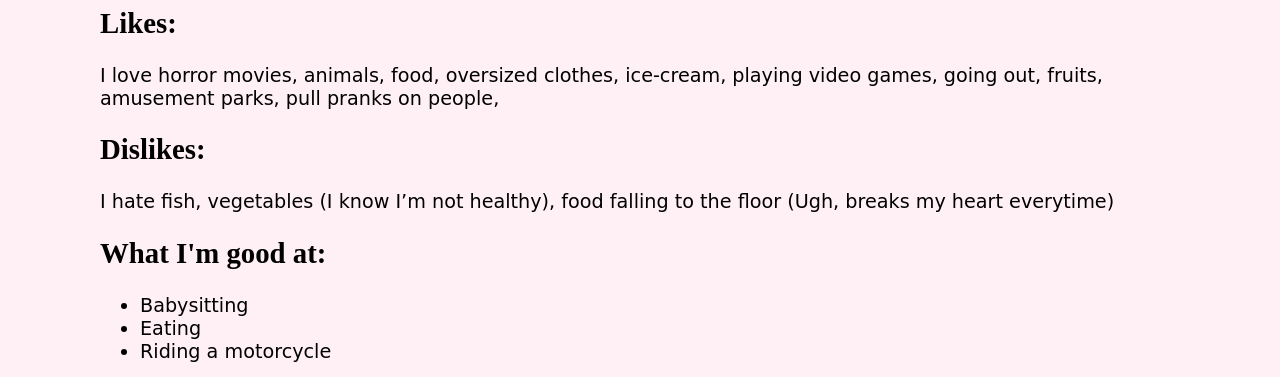
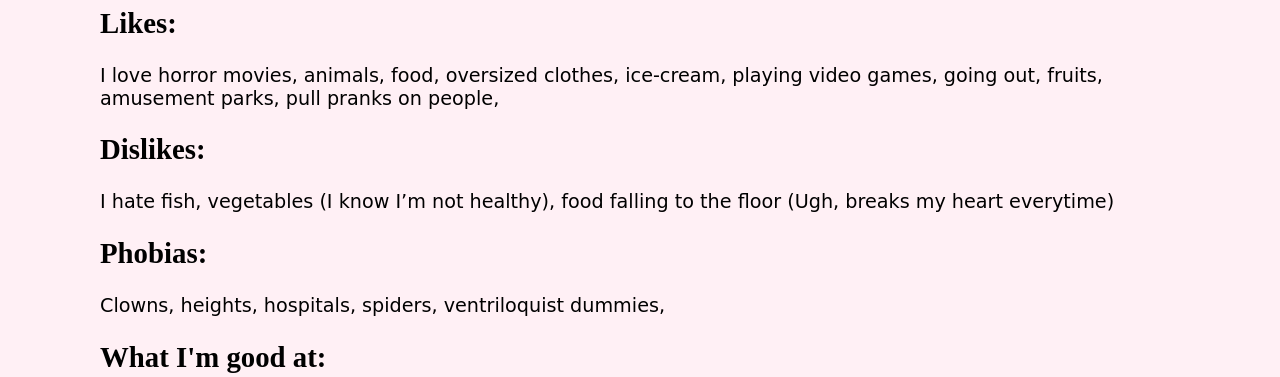
Before and after one commit to Louzeebeatz/about-me, a plain HTML site: page index.html in a window 1280 px wide. Shown: the part 445-822 px from the top of the page. Drawn offline with Linux system fonts and the light colour scheme; a web font is replaced by a local one.

Commit message:
Update index.html

```diff
--- a/index.html
+++ b/index.html
@@ -20,9 +20,11 @@ Hey!! I am Ivonne and I'm a girl who codes at adobe. I am a 10th grader going to
 <img src="http://4.bp.blogspot.com/-HTvSYzA-pO4/UgQb4Zh_u0I/AAAAAAAAEuI/XwhtogT_1tA/s1600/3+cute2.jpg" width="200" onmouseover="makeImageBig(this)" onmouseout= "makeImageOriginalSize(this)">
 
 </DIV>
-<h2>Likes:</h2>I love horror movies, animals, food, oversized clothes, ice-cream, playing video games, going out, fruits, amusement parks, pull pranks on people,
+<h2>Likes:</h2> I love horror movies, animals, food, oversized clothes, ice-cream, playing video games, going out, fruits, amusement parks, pull pranks on people,
 
 <h2>Dislikes:</h2> I hate fish, vegetables (I know I’m not healthy), food falling to the floor (Ugh, breaks my heart everytime)
+
+<h2>Phobias:</h2> Clowns, heights, hospitals, spiders, ventriloquist dummies,
 </DIV>
 
 </DIV>
```
